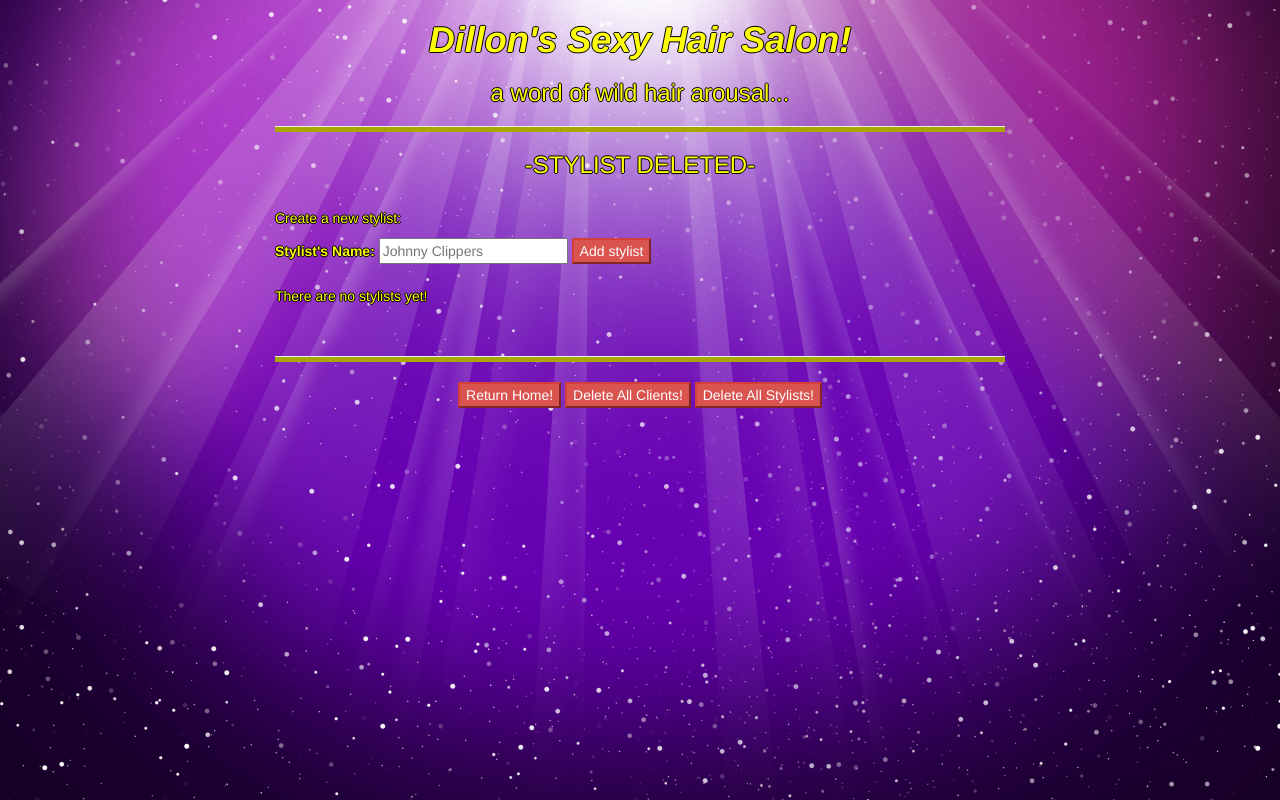
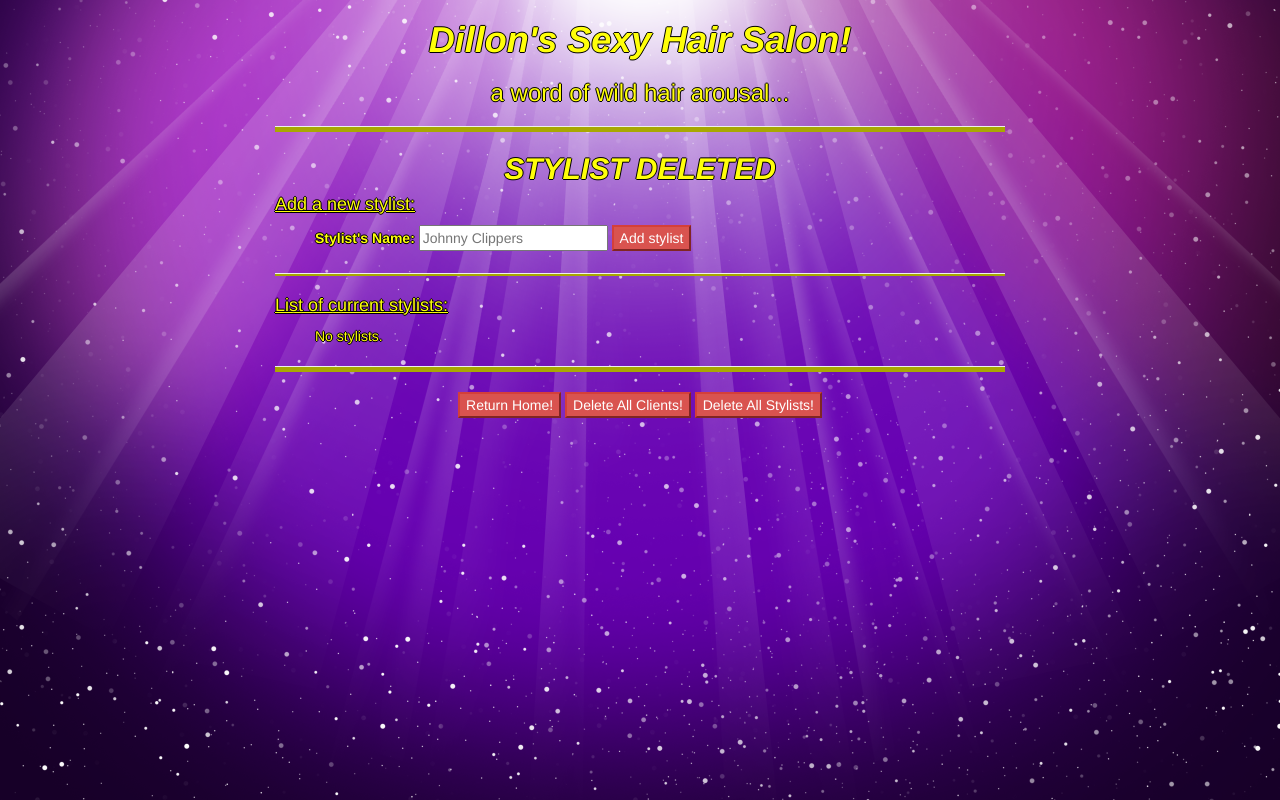
Before and after one commit to DillonLloydLee/Hair_Salon, a PHP site: template views/stylist_deleted.html.twig in a window 1280 px wide. Run offline with PHP 8.4, Linux system fonts and the light colour scheme; the template is opened without the code that fills it, so the values that code supplies are empty; some libraries are stand-ins or nearby versions.

Commit message:
add minor html changes.

```diff
--- a/views/stylist_deleted.html.twig
+++ b/views/stylist_deleted.html.twig
@@ -16,30 +16,30 @@
                 <h3><center>a word of wild hair arousal...</center></h3>
                 <hr>
 
-                <h3><center>-STYLIST DELETED-</center></h3>
-                <br>
+                <h2><center>STYLIST DELETED</center></h2>
 
-                <p>Create a new stylist:</p>
-
+                <h4>Add a new stylist:</h4>
+                <ul>
                     <form action="/stylists" method="post">
                         <label for="name">Stylist's Name:</label>
                         <input id="name" name="name" type="text" placeholder="Johnny Clippers">
-
                         <button type="submit" class="btn-danger">Add stylist</button>
                     </form>
-                <br><br>
+                </ul>
 
+                <hr class="small">
+                <h4>List of current stylists:</h4>
+
+                <ul>
                     {% if stylists is not empty %}
-                    <p>Here are all your stylists:</p>
-                    <ul>
                         {% for stylist in stylists %}
-                            <li><a href="/stylists/{{ stylist.getId }}">{{ stylist.getName }}</a></li>
+                            <a href="/stylists/{{ stylist.getId }}">{{ stylist.getName }}</a></li>
                         {% endfor %}
+                    {% else %}
+                        <p> No stylists.</p>
+                    {% endif %}
                 </ul>
-                {% else %}
-                    <p> There are no stylists yet!</p>
-                {% endif %}
-                <br>
+
                 <hr>
 
                 <center>
```
Also changed, not shown: views/client_deleted.html.twig (+13 -13 lines). Lines whose indentation alone changed are shown as unchanged.
